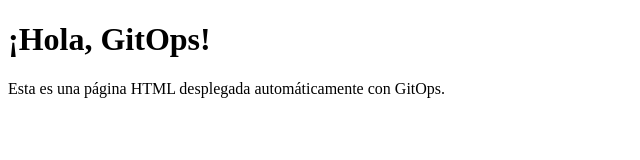
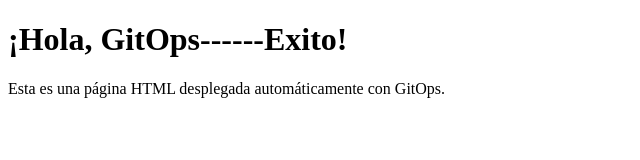
Before and after one commit to Arlequin404/gitops-practice, a plain HTML site: page app/index.html in a window 1280 px wide. Shown: the whole page, without its empty margins (0-640 px from the left). Drawn offline with Linux system fonts and the light colour scheme.

Commit message:
prueba 1

```diff
--- a/app/index.html
+++ b/app/index.html
@@ -6,7 +6,7 @@
     <title>GitOps Practice</title>
 </head>
 <body>
-    <h1>¡Hola, GitOps!</h1>
+    <h1>¡Hola, GitOps------Exito!</h1>
     <p>Esta es una página HTML desplegada automáticamente con GitOps.</p>
 </body>
 </html>
```
Also changed, not shown: 1 other file.
